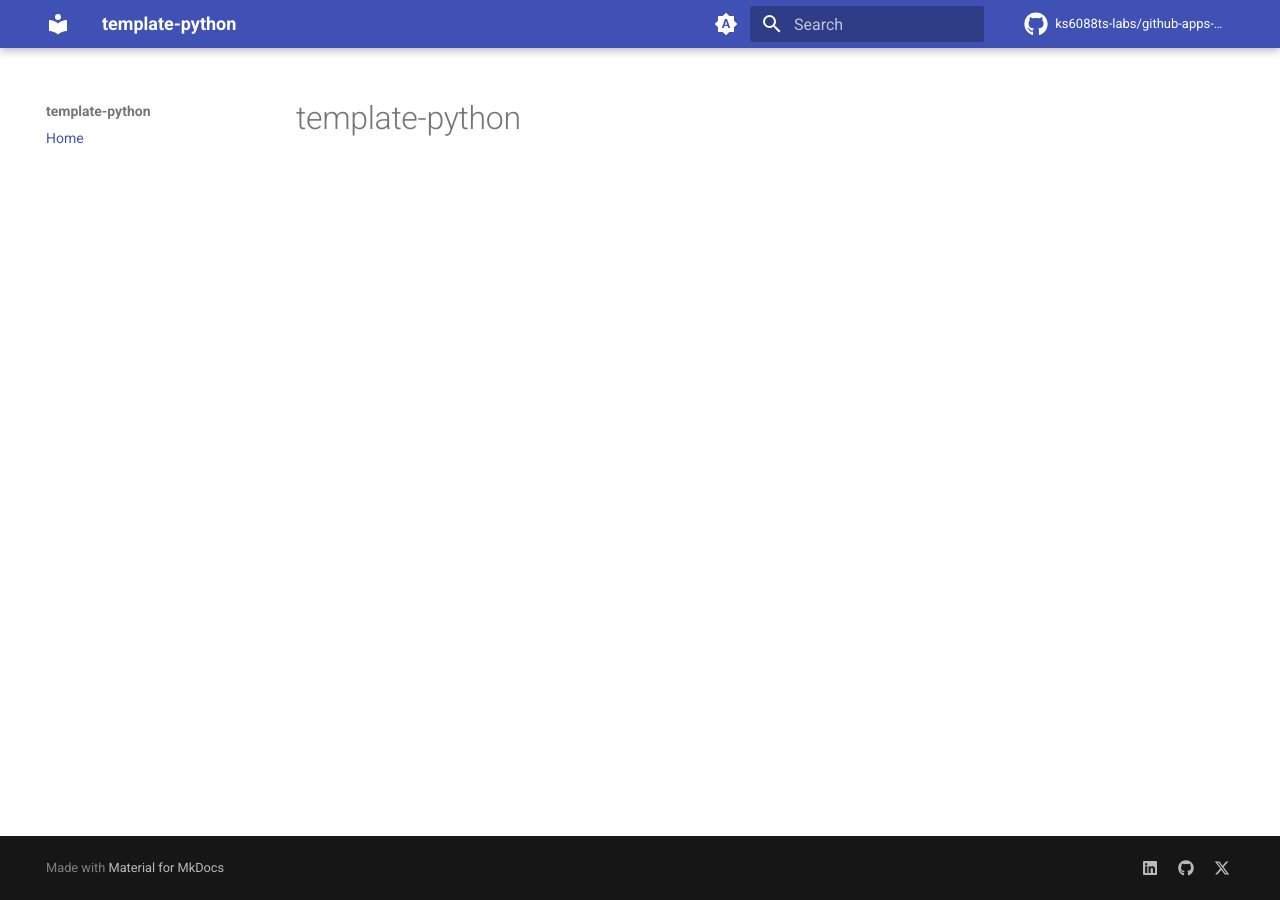
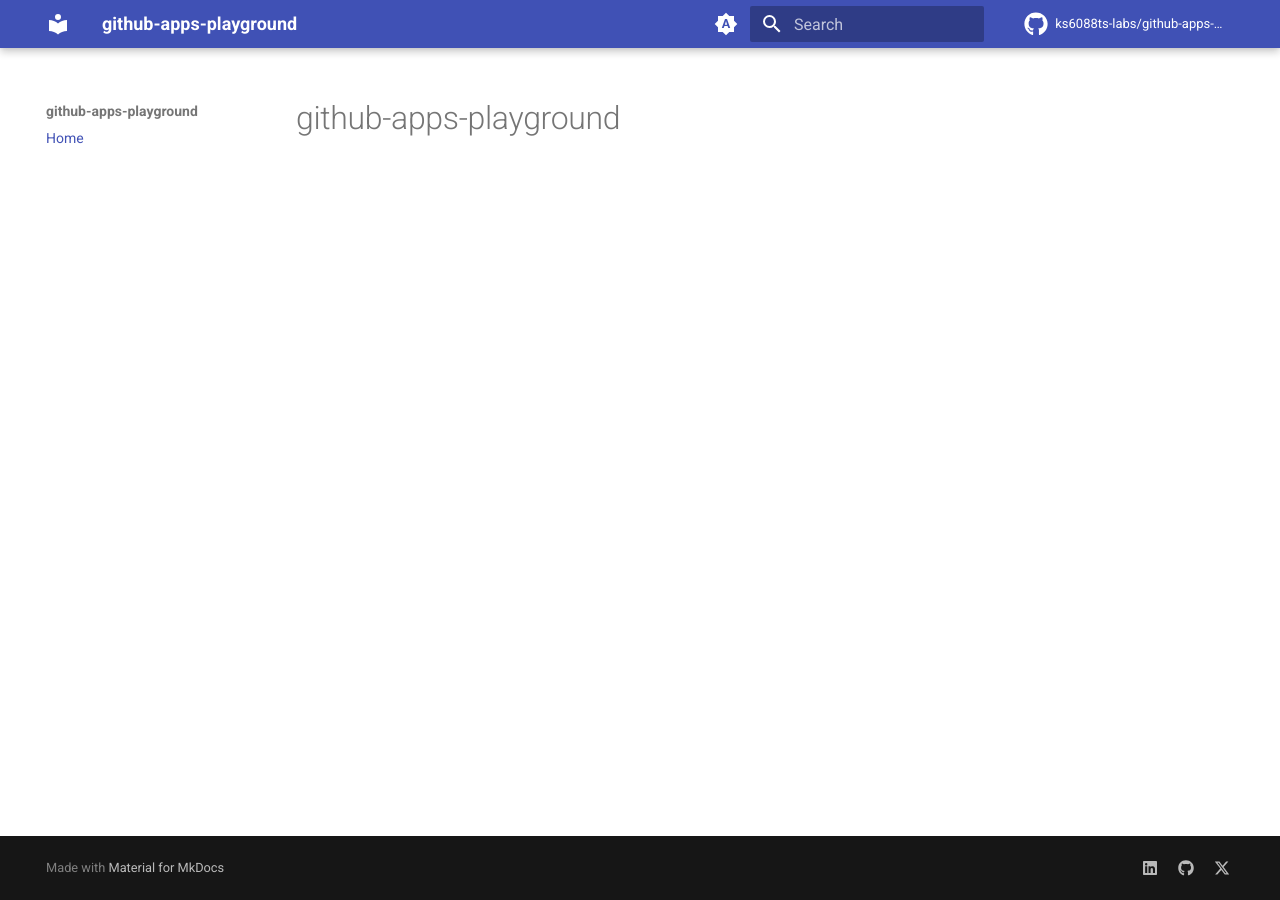
Before and after one commit to ks6088ts-labs/github-apps-playground, an MkDocs documentation site: the page built from docs/index.md, in a window 1280 px wide. Built offline with MkDocs 1.6.1 and Material for MkDocs 9.7.7, drawn with Linux system fonts in a browser that asks for light colours; comment, search, counter and statistics services are not loaded.

Commit message:
template-python -> github-apps-playground

```diff
--- a/README.md
+++ b/README.md
@@ -4,7 +4,7 @@
 [![ghcr-release](https://github.com/ks6088ts-labs/github-apps-playground/actions/workflows/ghcr-release.yaml/badge.svg)](https://github.com/ks6088ts-labs/github-apps-playground/actions/workflows/ghcr-release.yaml)
 [![docs](https://github.com/ks6088ts-labs/github-apps-playground/actions/workflows/github-pages.yaml/badge.svg)](https://github.com/ks6088ts-labs/github-apps-playground/actions/workflows/github-pages.yaml)
 
-# template-python
+# github-apps-playground
 
 This is a template repository for Python
 
--- a/docs/index.md
+++ b/docs/index.md
@@ -1 +1 @@
-# template-python
+# github-apps-playground
--- a/mkdocs.yml
+++ b/mkdocs.yml
@@ -1,5 +1,5 @@
 # yaml-language-server: $schema=https://squidfunk.github.io/mkdocs-material/schema.json
-site_name: template-python
+site_name: github-apps-playground
 site_url: ""
 repo_url: https://github.com/ks6088ts-labs/github-apps-playground
 repo_name: ks6088ts-labs/github-apps-playground
--- a/pyproject.toml
+++ b/pyproject.toml
@@ -1,5 +1,5 @@
 [project]
-name = "template-python"
+name = "github-apps-playground"
 version = "0.0.1"
 description = "A GitHub template repository for Python"
 readme = "README.md"
```
Also changed, not shown: 5 other files.
